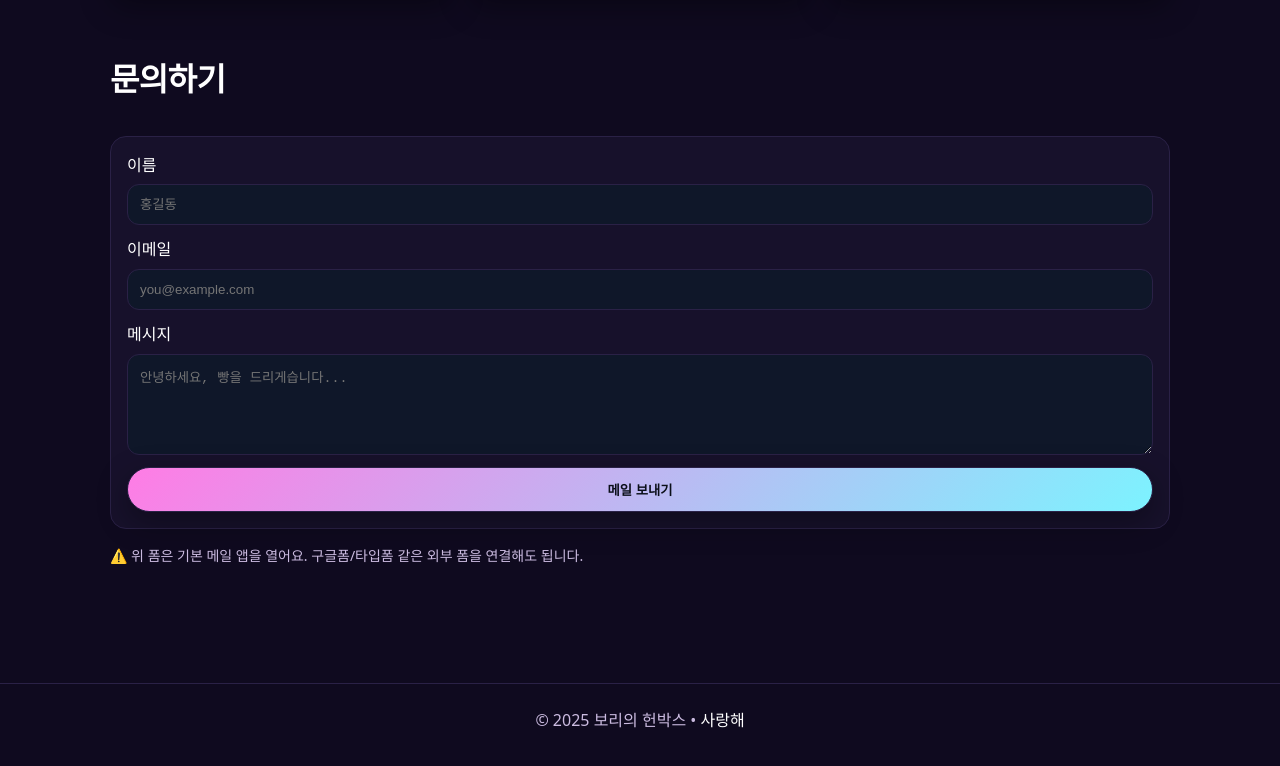
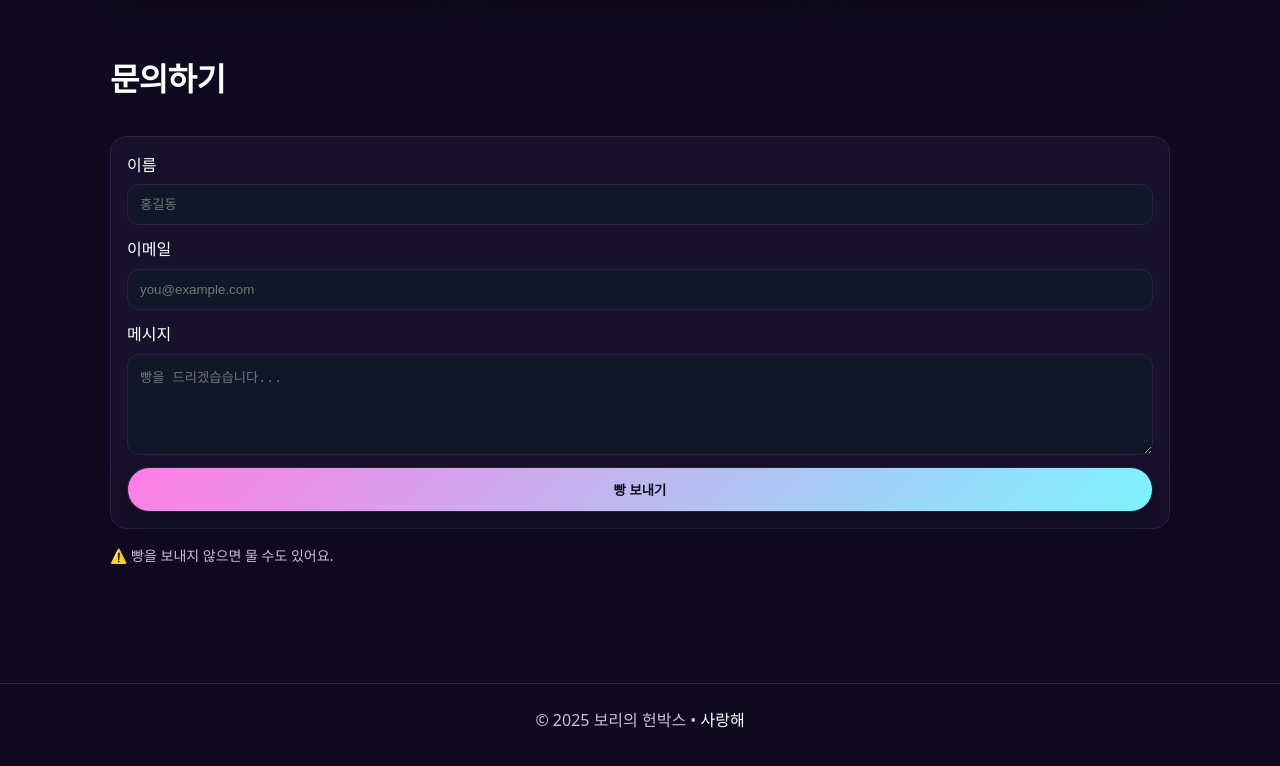
Before and after one commit to hihjchoi/my_webpt, a plain HTML site: page index.html in a window 1280 px wide. Shown: the part 885-1651 px from the top of the page. Drawn offline with Linux system fonts and the light colour scheme; a web font is replaced by a local one.

Commit message:
Update index.html

```diff
--- a/index.html
+++ b/index.html
@@ -66,11 +66,11 @@
           <input type="email" name="email" placeholder="you@example.com" required>
         </label>
         <label>메시지
-          <textarea name="message" rows="5" placeholder="안녕하세요, 빵을 드리게습니다..."></textarea>
+          <textarea name="message" rows="5" placeholder="빵을 드리겠습습니다..."></textarea>
         </label>
-        <button class="btn primary" type="submit">메일 보내기</button>
+        <button class="btn primary" type="submit">빵 보내기</button>
       </form>
-      <p class="hint">⚠️ 위 폼은 기본 메일 앱을 열어요. 구글폼/타입폼 같은 외부 폼을 연결해도 됩니다.</p>
+      <p class="hint">⚠️ 빵을 보내지 않으면 물 수도 있어요.</p>
     </section>
   </main>
 
```
